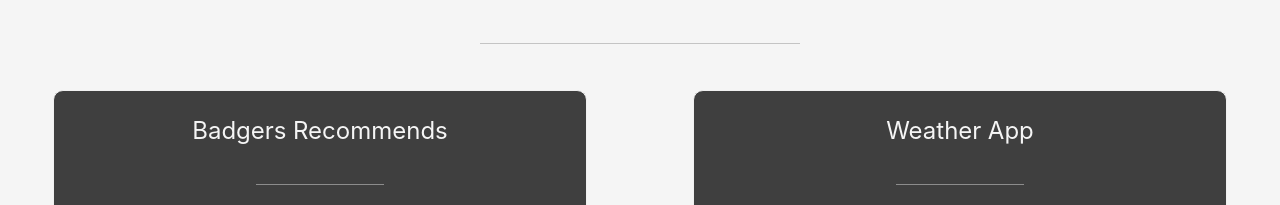
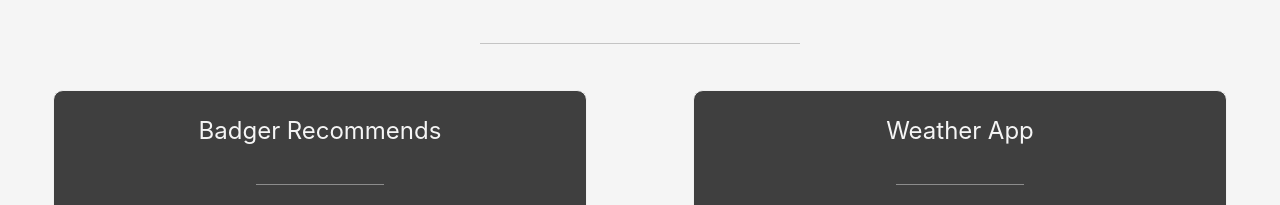
Before and after one commit to shivish-makkar/portfolio, a React (Create React App) app: page / in a window 1280 px wide. Shown: the part 3532-3737 px from the top of the page. Built offline with nearby package versions, Linux system fonts and the light colour scheme.

Commit message:
Minor Change (1 letter)

```diff
--- a/src/content/Projects.js
+++ b/src/content/Projects.js
@@ -21,7 +21,7 @@ function Projects(props) {
             <Row justify="space-around">
                 <Col span={10}>
                     <ProjectsCard
-                        title="Badgers Recommends"
+                        title="Badger Recommends"
                         description="An attempt at launching a Product in the market, in collaboration with with a
                         backend developer and designer. My responsibilities include the role of frontend developer
                         and product manager."
```
